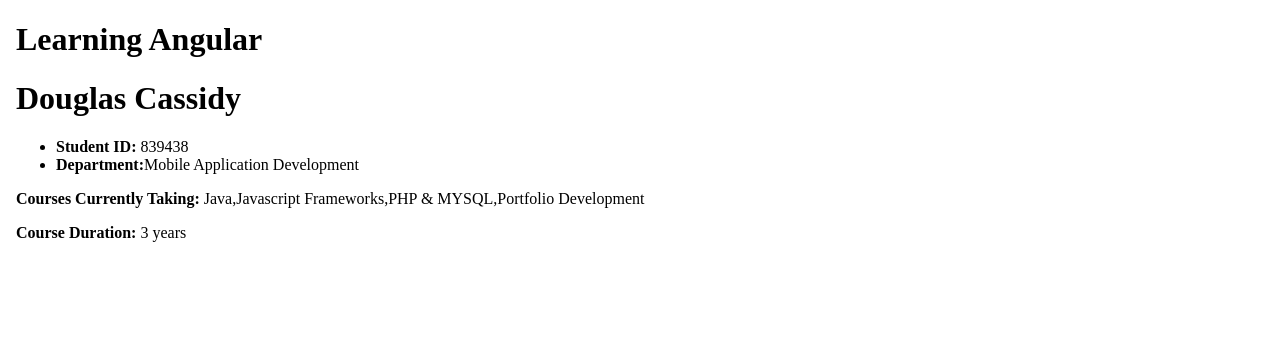
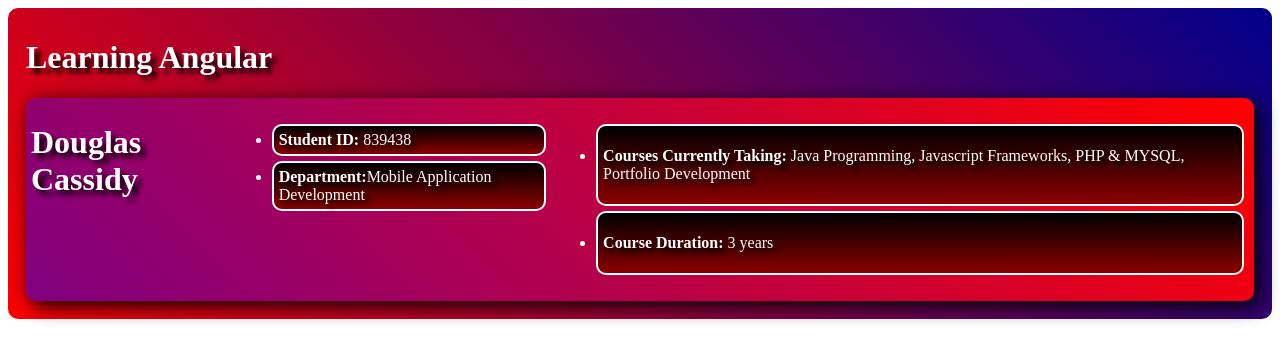
Before and after one commit to DouglasCassidy/Douglas-Cassidy-Learning-Angular, an Angular app: page / in a window 1280 px wide. Shown: the top 360 px of the page. Built offline with nearby package versions, Linux system fonts and the light colour scheme.

Commit message:
- Added styling - Changed div to main - Added tags to divs - Added Media rule to allow the main tag to flex into a row - Changed the last row to an unordered list - Minor text changes

```diff
--- a/src/app/app.component.css
+++ b/src/app/app.component.css
@@ -0,0 +1,32 @@
+html{
+  margin: 0;
+  padding: 10px;
+  background-image:linear-gradient(45deg, red, darkblue);
+  border-radius: 10px;
+}
+body h1{
+  color: white;
+  text-shadow: black 5px 5px 5px;
+}
+div{
+  display:flex;
+  flex-direction: column;
+  padding: 5px;
+  background-image:linear-gradient(45deg, purple, red);
+  color:white;
+  text-shadow: 5px 5px 5px black;
+  box-shadow: 5px 5px 20px black;
+  border-radius: 10px;
+}
+@media screen and (min-width:800px){
+  div{
+    flex-direction: row;
+  }
+}
+li{
+  border: 2px solid white;
+  background-image:linear-gradient(black, darkred);
+  padding: 5px;
+  margin: 5px;
+  border-radius: 10px;
+}
--- a/src/app/app.component.html
+++ b/src/app/app.component.html
@@ -12,10 +12,10 @@
         <li><b>Student ID:</b> {{user.id}}</li>
         <li><b>Department:</b>{{user.department}}</li>
       </ul>
-    <div>
-      <p><b>Courses Currently Taking:</b> {{user.courses}}</p>
-      <p><b>Course Duration:</b> {{user.courseDuration}} years</p>
+    <ul>
+      <li><p><b>Courses Currently Taking:</b> {{user.courses.join(", ")}}</p></li>
+      <li><p><b>Course Duration:</b> {{user.courseDuration}} years</p></li>
+    </ul>
     </div>
-  </div>
   </body>
 </html>
--- a/src/app/app.component.ts
+++ b/src/app/app.component.ts
@@ -15,7 +15,7 @@
     firstName: "Douglas",
     lastName: "Cassidy",
     department: "Mobile Application Development",
-    courses: ["Java", "Javascript Frameworks", "PHP & MYSQL", "Portfolio Development"],
+    courses: ["Java Programming", "Javascript Frameworks", "PHP & MYSQL", "Portfolio Development"],
     courseDuration: 3}
 }
 export interface User {
```
